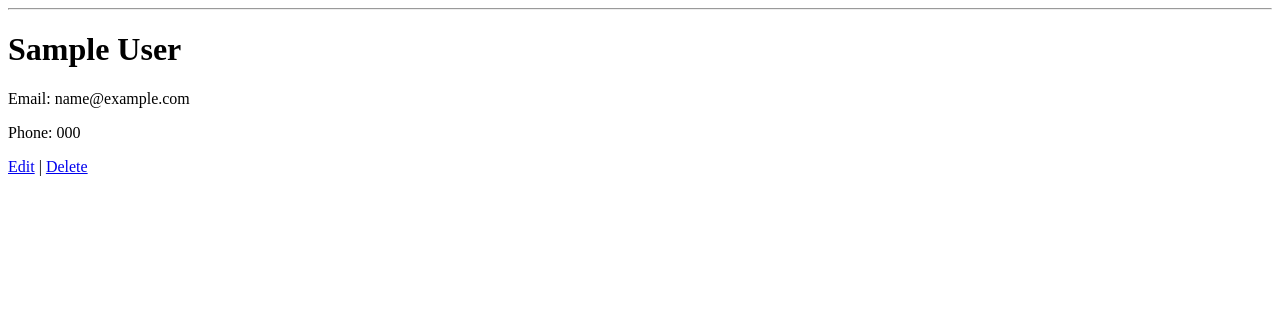
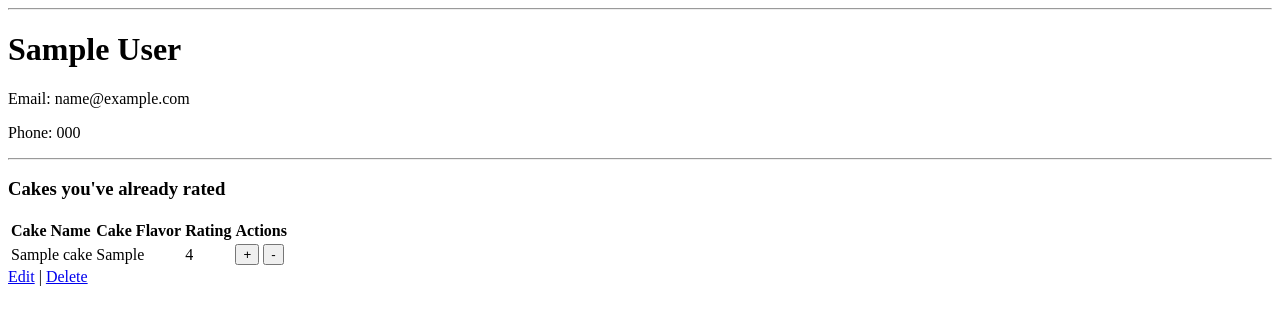
Before and after one commit to priya-aswani-7/bakery, a Django app: page /customers/1 in a window 1280 px wide. Shown: the part 86-411 px from the top of the page. Run offline with Django 5.2, Linux system fonts and the light colour scheme; tables that the repository leaves empty hold one stand-in row (values such as "Sample post").

Commit message:
Add section for rated cakes

```diff
--- a/main_app/templates/customers/customer_detail.html
+++ b/main_app/templates/customers/customer_detail.html
@@ -4,6 +4,39 @@
 <p>Email: {{customer.email}}</p>
 <p>Phone: {{customer.phone}}</p>
 
+<hr>
+<h3>Cakes you've already rated</h3>
+{% if customer.cakerating_set.all %}
+<table style="text-align: left; border:border-collapse;">
+    <tr>
+        <th>Cake Name</th>
+        <th>Cake Flavor</th>
+        <th>Rating</th>
+        <th>Actions</th>
+    </tr>
+
+    {% for rating in customer.cakerating_set.all %}
+    <tr>
+        <td>{{rating.cake.name}}</td>
+        <td>{{rating.cake.flavor}}</td>
+        <td>{{rating.rating}}</td>
+        <td>
+            <form action="" method="POST" style="display:inline;">
+                {% csrf_token %}
+                <button type="submit">+</button>
+            </form>
+            <form action="" submit="POST" style="display:inline;">
+                {% csrf_token %}
+                <button type="submit">-</button>
+            </form>
+        </td>
+    </tr>
+    {% endfor %}
+</table>
+{% else %}
+<p>You have no cake ratings!</p>
+{% endif %}
+
 <a href="{% url 'customer_update' customer.pk %}">Edit</a> |
 <a href="{% url 'customer_delete' customer.pk %}">Delete</a>
 {% endblock %}
```
